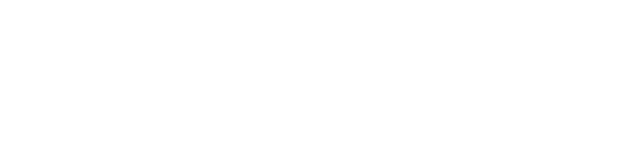
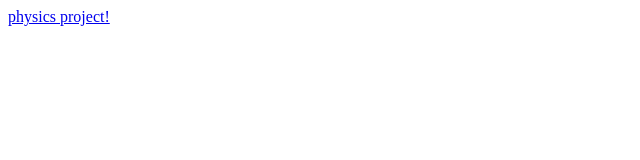
Before and after one commit to pseudobear/pseudobear.github.io, a plain HTML site: page index.html in a window 1280 px wide. Shown: the whole page, without its empty margins (0-640 px from the left). Drawn offline with Linux system fonts and the light colour scheme.

Commit message:
added link

```diff
--- a/index.html
+++ b/index.html
@@ -12,6 +12,7 @@
   </head>
 
   <body>
+    <a href="projects/javascript-fields-sph4u/index.html">physics project!</a>
     <script src=""></script>
   </body>
 </html>
```
Also changed, not shown: projects/index.html (added).
